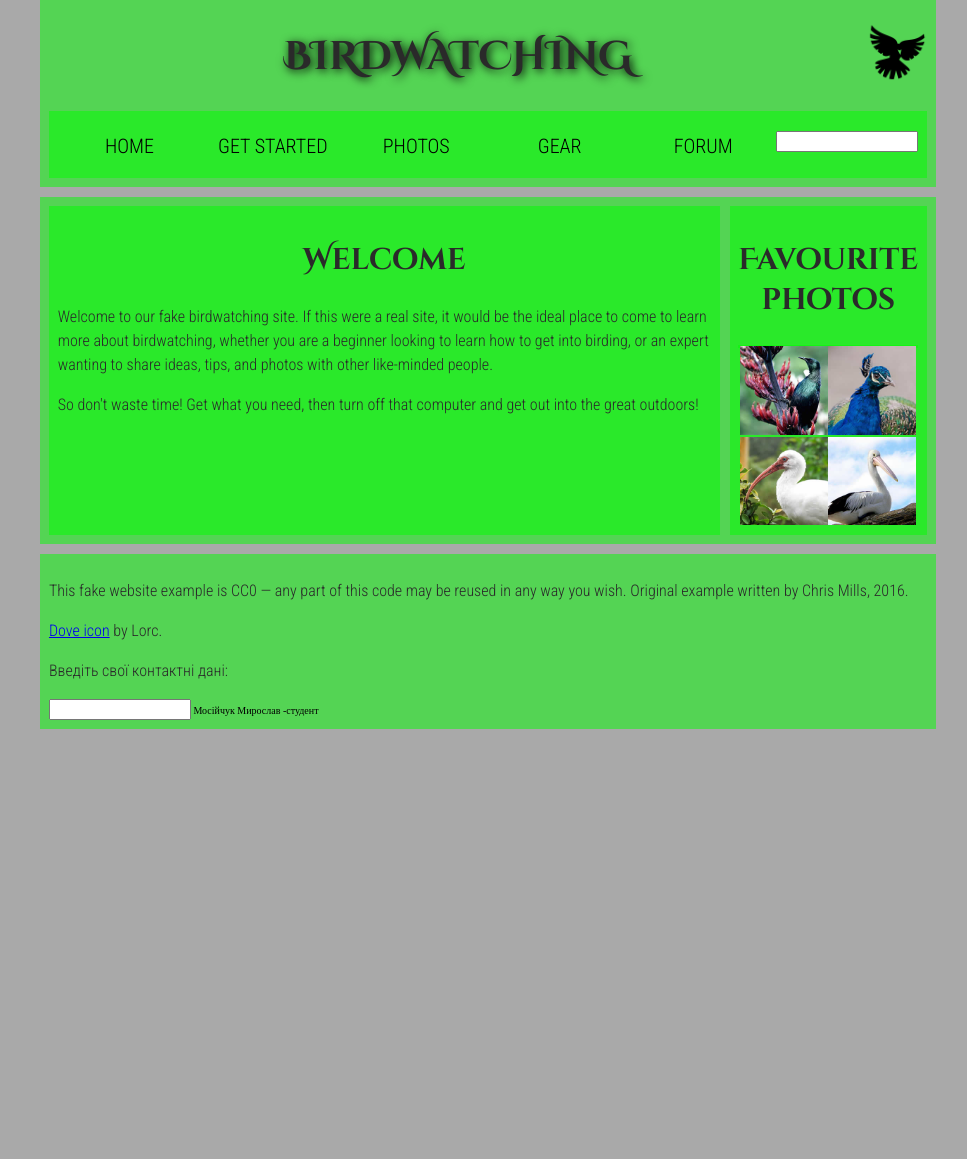
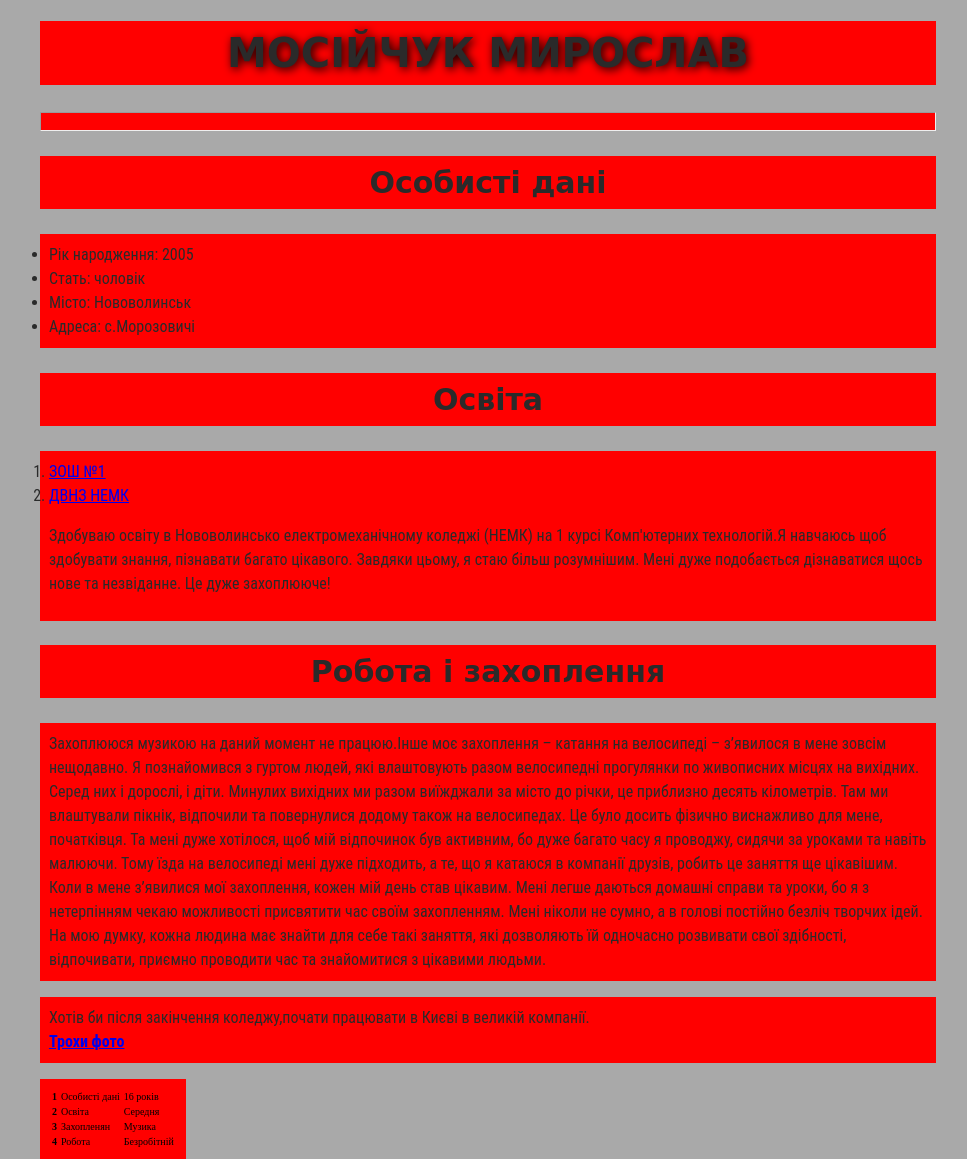
Before and after one commit to Dzhek16/28.04-1-Mosiychuk, a plain HTML site: page index.html in a window 1280 px wide. Shown: the part 6-1165 px from the top of the page, without its empty margins (152-1119 px from the left). Before the commit the page ends 800 px from the top, so only its background shows below. Drawn offline with Linux system fonts and the light colour scheme; files that its build step writes are made by us from their sources.

Commit message:
Резюме

```diff
--- a/index.html
+++ b/index.html
@@ -1,77 +1,64 @@
 <!DOCTYPE html>
-<html lang="en">
-  <head>
-    <meta charset="utf-8">
-    <title>Birdwatching</title>
-    <link href="https://fonts.googleapis.com/css?family=Roboto+Condensed:300%7CCinzel+Decorative:700" rel="stylesheet">
-<link rel="stylesheet" type="text/css" href="style.css">
-    <!--[if lt IE 9]>
-      <script src="https://cdnjs.cloudflare.com/ajax/libs/html5shiv/3.7.3/html5shiv.js"></script>
-    <![endif]-->
-  </head>
+<html lang="uk">
+<head>
+	<meta charset="utf-8">
+	<title>14.04 Мосійчук Мирослав</title>
+	<link rel="stylesheet" type="text/css" href="css/style.css">
 
-  <body>
-    <header>
+</head>
+<body>
+<h1>Мосійчук Мирослав</h1>
+<hr>
+<h2>Особисті дані</h2>
+<ul>
+	<li> <span class="narod">Рік народження: </span> 2005</li>
+	<li> <span class="stat">Стать: </span> чоловік</li>
+	<li> <span class="misto">Місто: </span> Нововолинськ</li>
+	<li> <span class="adres">Адреса: </span> с.Морозовичі</li>
+</ul>
+<h2>Оcвіта</h2>
 
-      <h1>Birdwatching</h1>
-      <img src="dove.png" alt="a simple dove logo">
+<ol>
+	<li><a href="#a">ЗОШ №1</a> </li>
+	<li><a href="http://nemk.com.ua" target="_blank">ДВНЗ НЕМК </a></li>
+	<p>Здобуваю освіту в Нововолинсько електромеханічному коледжі (НЕМК) на 1 курсі Комп'ютерних технологій.Я навчаюсь щоб здобувати знання, пізнавати багато цікавого. Завдяки цьому, я стаю більш розумнішим. Мені дуже подобається дізнаватися щось нове та незвіданне. Це дуже захоплююче! </p>
+</ol>
+<h2>Робота і захоплення</h2>
 
-      <nav>
+<p>Захоплююся музикою на даний момент не працюю.Інше моє захоплення – катання на велосипеді – з’явилося в мене зовсім нещодавно. Я познайомився з гуртом людей, які влаштовують разом велосипедні прогулянки по живописних місцях на вихідних. Серед них і дорослі, і діти. Минулих вихідних ми разом виїжджали за місто до річки, це приблизно десять кілометрів. Там ми влаштували пікнік, відпочили та повернулися додому також на велосипедах. Це було досить фізично виснажливо для мене, початківця. Та мені дуже хотілося, щоб мій відпочинок був активним, бо дуже багато часу я проводжу, сидячи за уроками та навіть малюючи. Тому їзда на велосипеді мені дуже підходить, а те, що я катаюся в компанії друзів, робить це заняття ще цікавішим.
 
-      <ul>
-        <li><span>Home</span></li>
-        <li><a href="#">Get started</a></li>
-        <li><a href="#">Photos</a></li>
-        <li><a href="#">Gear</a></li>
-        <li><a href="#">Forum</a></li>
-        <li><input type="test" name="text"></li>
-      </ul>
+Коли в мене з’явилися мої захоплення, кожен мій день став цікавим. Мені легше даються домашні справи та уроки, бо я з нетерпінням чекаю можливості присвятити час своїм захопленням. Мені ніколи не сумно, а в голові постійно безліч творчих ідей. На мою думку, кожна людина має знайти для себе такі заняття, які дозволяють їй одночасно розвивати свої здібності, відпочивати, приємно проводити час та знайомитися з цікавими людьми.
+</p>
 
-      </nav>
+<p>Хотів би після закінчення коледжу,почати працювати в Києві в великій компанії.
+<br>
+<a href="index2.html"><b>Трохи фото</b></a>
 
-    </header>
+</p>
 
-    <main>
+<table>
+	<tr>
+		<th>1</th>
+		<td>Особисті дані</td><td>16 років</td>
 
-      <article>
+	</tr>
 
-      <h2>Welcome</h2>
+	<tr>
+		<th>2</th>
+		<td>Освіта</td><td>Середня</td>
 
-      <p>Welcome to our fake birdwatching site. If this were a real site, it would be the ideal place to come to learn more about birdwatching, whether you are a beginner looking to learn how to get into birding, or an expert wanting to share ideas, tips, and photos with other like-minded people.</p>
+	</tr>
 
-      <p>So don't waste time! Get what you need, then turn off that computer and get out into the great outdoors!</p>
+	<tr>
+		<th>3</th>
+		<td>Захопленян</td><td>Музика</td>
 
-      </article>
+	</tr>
 
-      <aside>
-
-      <h2>Favourite photos</h2>
-
-<section>
-
-      <a href="favorite-1.jpg"><img src="favorite-1_th.jpg" alt="Small black bird, black claws, long black slender beak, links to larger version of the image"></a>
-      <a href="favorite-2.jpg"><img src="favorite-2_th.jpg" alt="Top half of a pretty bird with bright blue plumage on neck, light colored beak, blue headdress, links to larger version of the image"></a>
-      <a href="favorite-3.jpg"><img src="favorite-3_th.jpg" alt="Top half of a large bird with white plumage, very long curved narrow light colored break, links to larger version of the image"></a>
-      <a href="favorite-4.jpg"><img src="favorite-4_th.jpg" alt="Large bird, mostly white plumage with black plumage on back and rear, long straight white beak, links to larger version of the image"></a>
-
-      </section>
-
-      </aside>
-
-    </main>
-
-    <footer>
-
-
-      <p>This fake website example is CC0 — any part of this code may be reused in any way you wish. Original example written by Chris Mills, 2016.</p>
-
-      <p><a href="http://game-icons.net/lorc/originals/dove.html">Dove icon</a> by Lorc.</p>
-
-      <p>Введіть свої контактні дані:</p>
-      <input type="test" name="text">
-      Мосійчук Мирослав -студент
-
-    </footer>
-
-  </body>
+	<tr>
+		<th>4</th>
+		<td>Робота</td><td>Безробітній</td>
+	</tr>
+</table>
+</body>
 </html>
```
Also changed, not shown: index2.html (added, +13 -0 lines), 1.png (added), 2.jpg (added), 3.jfif (added), 4.jfif (added), 5.jfif (added).
